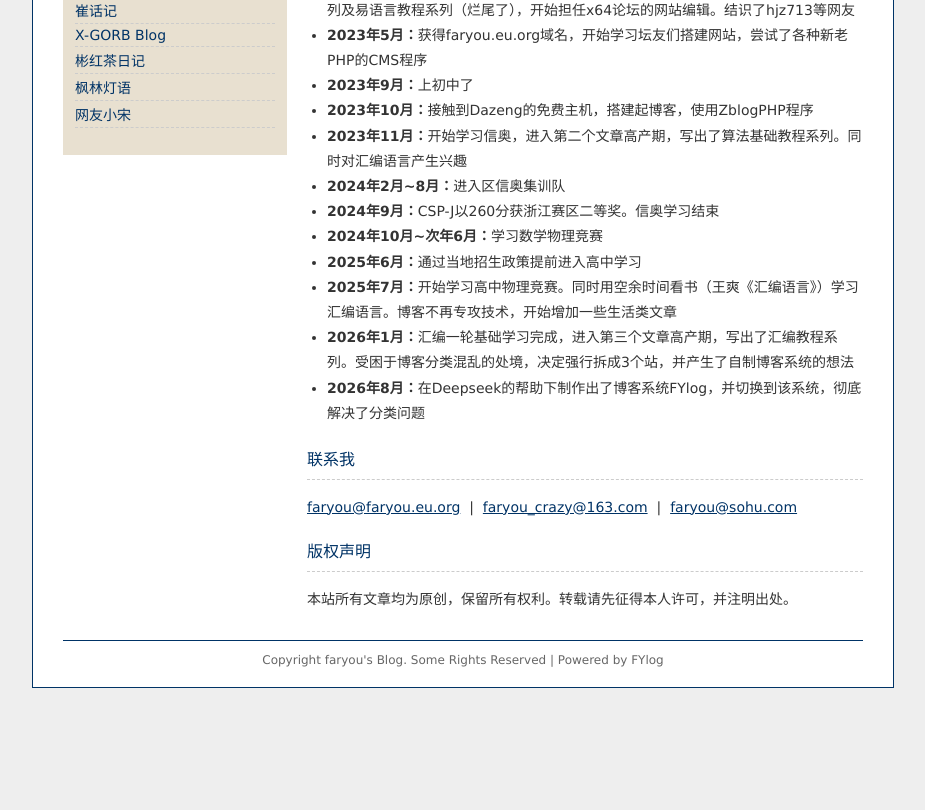
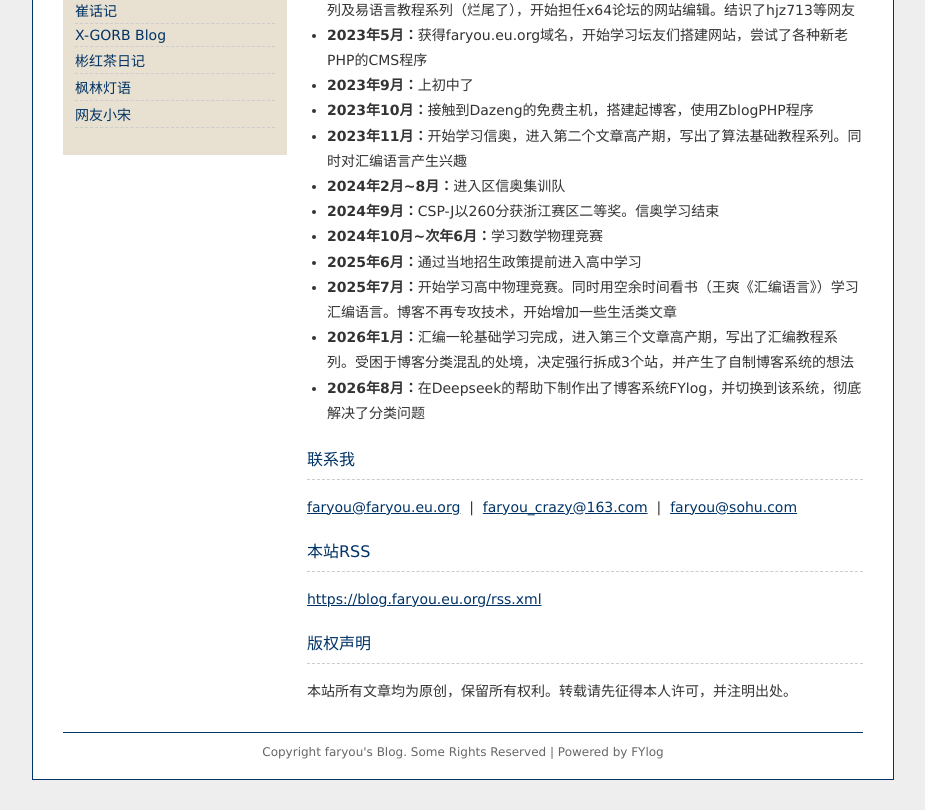
Before and after one commit to hf-faryou/hf-faryou.github.io, a plain HTML site: page about.html in a window 1280 px wide. Shown: the part 1074-1884 px from the top of the page, without its empty margins (177-1102 px from the left). Before the commit the page ends 1792 px from the top, so only its background shows below. Drawn offline with Linux system fonts and the light colour scheme.

Commit message:
静态快照备份：20261128104926

```diff
--- a/about.html
+++ b/about.html
@@ -185,6 +185,11 @@
                     <a href="mailto:faryou@sohu.com" style="color:#003366; text-decoration:underline; font-size:14px;">faryou@sohu.com</a>
                 </p>
 
+                <h3 style="color:#003366; font-size:16px; font-weight:normal; border-bottom:1px dashed #CCCCCC; padding-bottom:4px; margin-top:20px;">本站RSS</h3>
+                <p>
+                    <a href="https://blog.faryou.eu.org/rss.xml" style="color:#003366; text-decoration:underline; font-size:14px;">https://blog.faryou.eu.org/rss.xml</a>
+                </p>
+
                 <h3 style="color:#003366; font-size:16px; font-weight:normal; border-bottom:1px dashed #CCCCCC; padding-bottom:4px; margin-top:20px;">版权声明</h3>
                 <p>
                     本站所有文章均为原创，保留所有权利。转载请先征得本人许可，并注明出处。
```
Also changed, not shown: life-article-28.html (+1 -1 lines).
